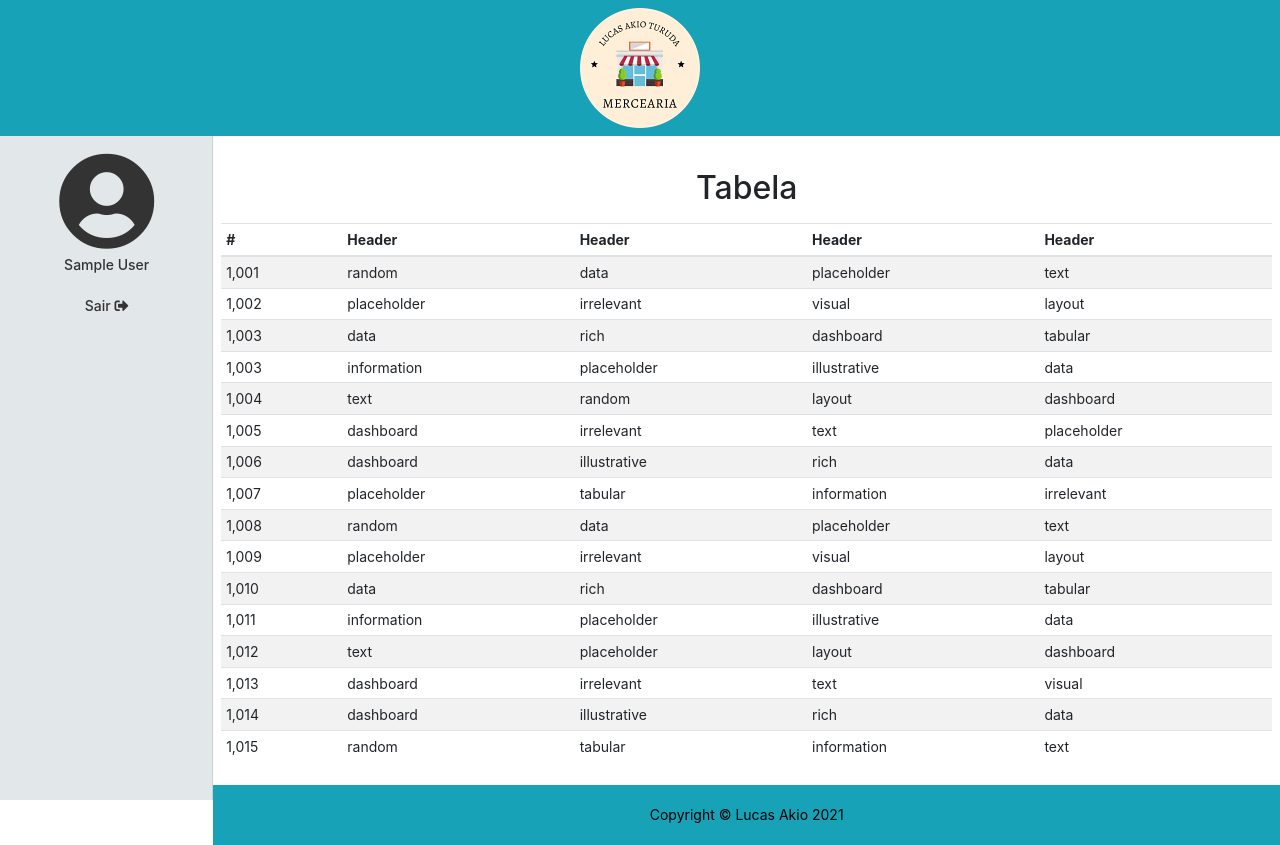
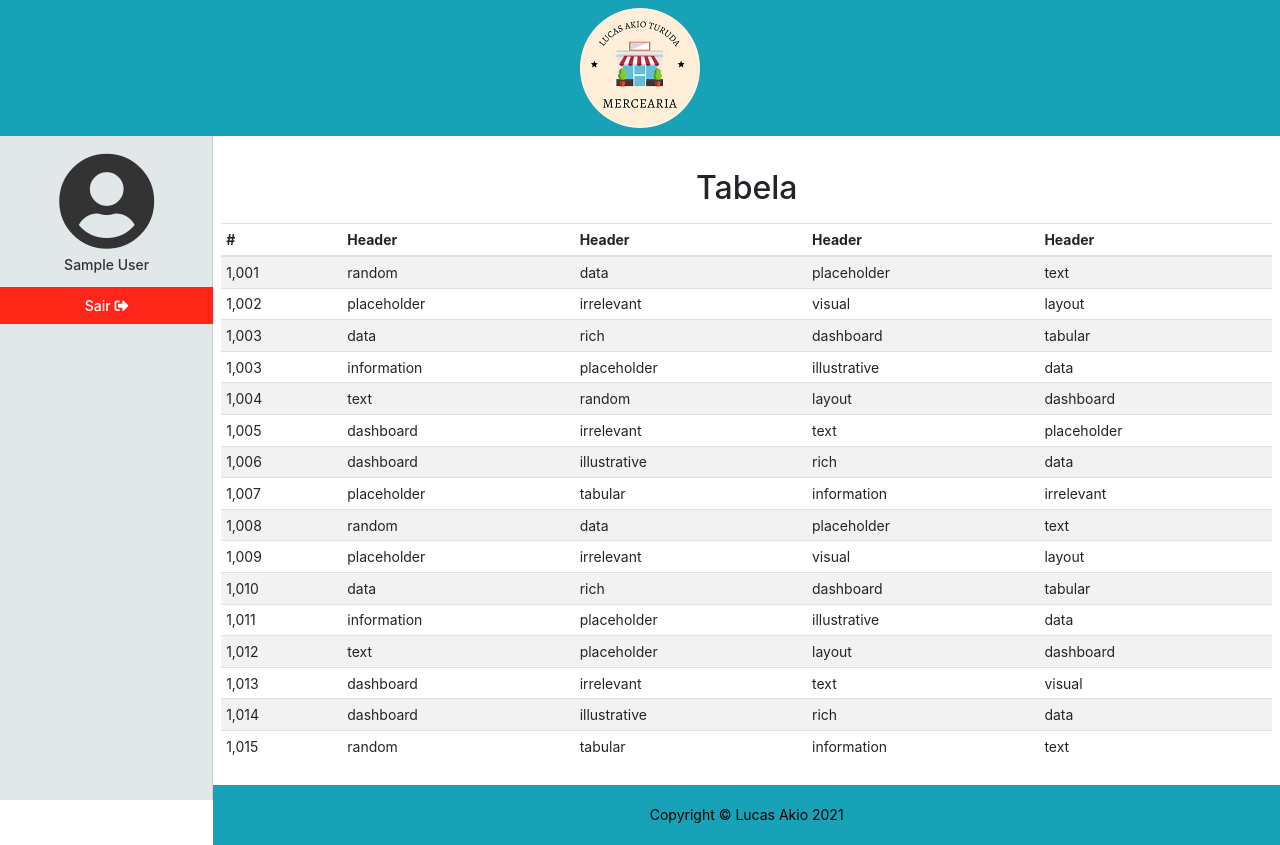
Before and after one commit to Akiolucas/Mercearia, a PHP site: page /mercearia/ in a window 1280 px wide. Run offline with PHP 8.4, Linux system fonts and the light colour scheme; the visitor is signed in with stand-in values (Sample User, id 1); data that the repository does not hold is empty.

Commit message:
Estilização do link de sair

```diff
--- a/app/Assets/css/mercearia.css
+++ b/app/Assets/css/mercearia.css
@@ -149,3 +149,10 @@ main{
   line-height: 60px;
   background-color: #17a2b8;
 }
+#link-sair{
+  background-color:rgb(255,38,25);
+  color:white;
+}
+#link-sair:hover{
+   background-image:linear-gradient(to right, rgb(100,0,0),rgb(255,0,0));
+}
```
